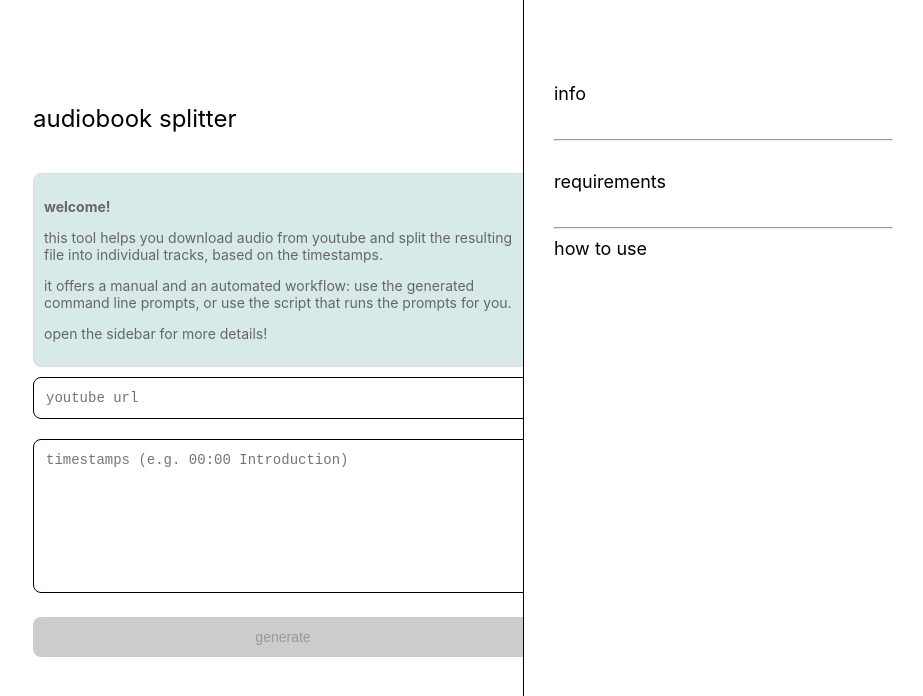
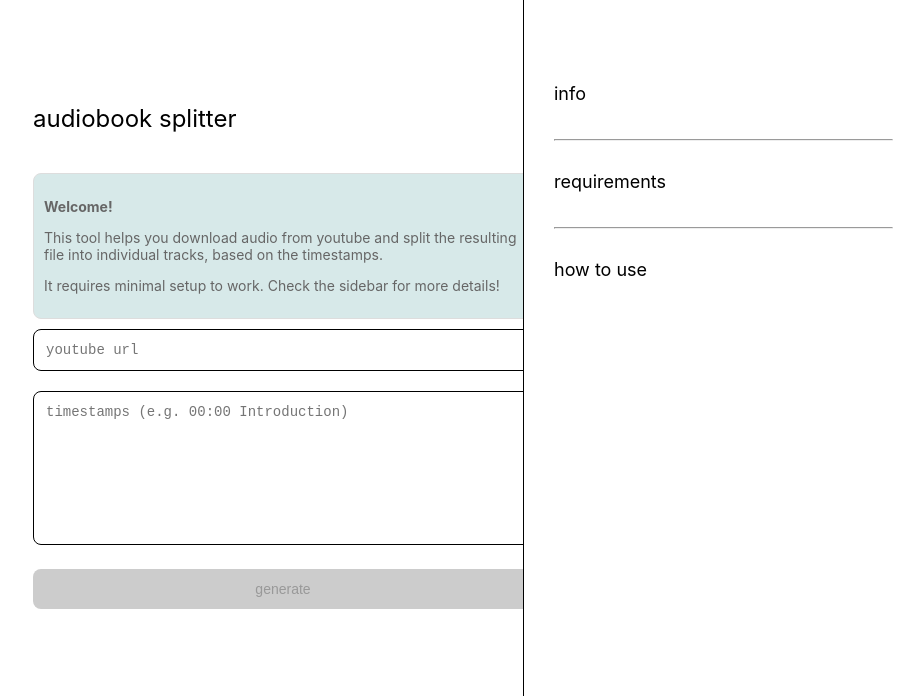
Before and after one commit to szekelyzol/audiobook-splitter, a Next.js app: page / in a window 1280 px wide. Shown: the top 696 px of the page, without its empty margins (357-1280 px from the left). Built offline with nearby package versions, Linux system fonts and the light colour scheme.

Commit message:
Remove unused CSS

```diff
--- a/pages/index.tsx
+++ b/pages/index.tsx
@@ -190,10 +190,9 @@ export default function Home() {
 
         {/* INTRO section */}
         <div className={styles.introbox}>
-          <p><strong>welcome!</strong></p>
-          <p>this tool helps you download audio from youtube and split the resulting file into individual tracks, based on the timestamps.</p>
-          <p>it offers a manual and an automated workflow: use the generated command line prompts, or use the script that runs the prompts for you.</p>
-          <p>open the sidebar for more details!</p>
+          <p><strong>Welcome!</strong></p>
+          <p>This tool helps you download audio from youtube and split the resulting file into individual tracks, based on the timestamps.</p>
+          <p>It requires minimal setup to work. Check the sidebar for more details!</p>
         </div>
 
         <input
@@ -318,6 +317,8 @@ export default function Home() {
 
           <hr />
 
+          <br />
+
           {/* HOW TO USE section */}
           <details open={openSection === 'howto'}>
             <summary onClick={(e) => { e.preventDefault(); toggleSection('howto'); }}>
--- a/styles/Home.module.css
+++ b/styles/Home.module.css
@@ -183,16 +183,6 @@
   margin: 5px 0;
 }
 
-.sidebarSection label {
-  display: block;
-  margin: 5px 0;
-  cursor: pointer;
-}
-
-.sidebarSection input[type="radio"] {
-  margin-right: 8px;
-}
-
 .sidebarSection a {
   color: #000;
   font-size: 13px;
```
